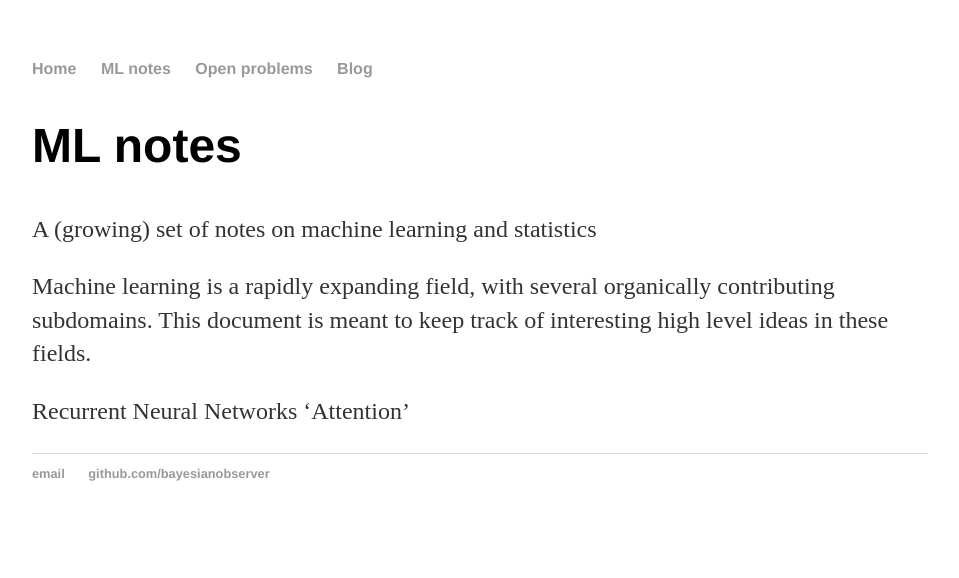
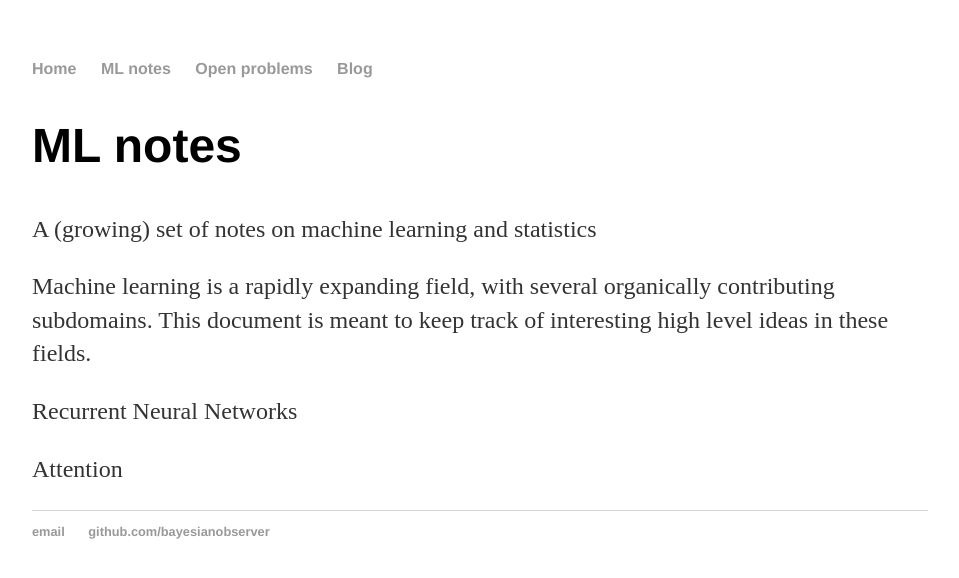
Before and after one commit to bayesianobserver/bayesianobserver.github.io, a Jekyll site: the page built from ml.md, in a window 1280 px wide. Shown: the top 578 px of the page, without its empty margins (160-1119 px from the left). Built offline with Jekyll 4.4.1, drawn with Linux system fonts in a browser that asks for light colours.

Commit message:
Update ml.md

```diff
--- a/ml.md
+++ b/ml.md
@@ -10,4 +10,5 @@ title: ML notes
 Machine learning is a rapidly expanding field, with several organically contributing subdomains. This document is meant to keep track of interesting high level ideas in these fields.
 
 Recurrent Neural Networks
-'Attention'
+
+Attention
```
